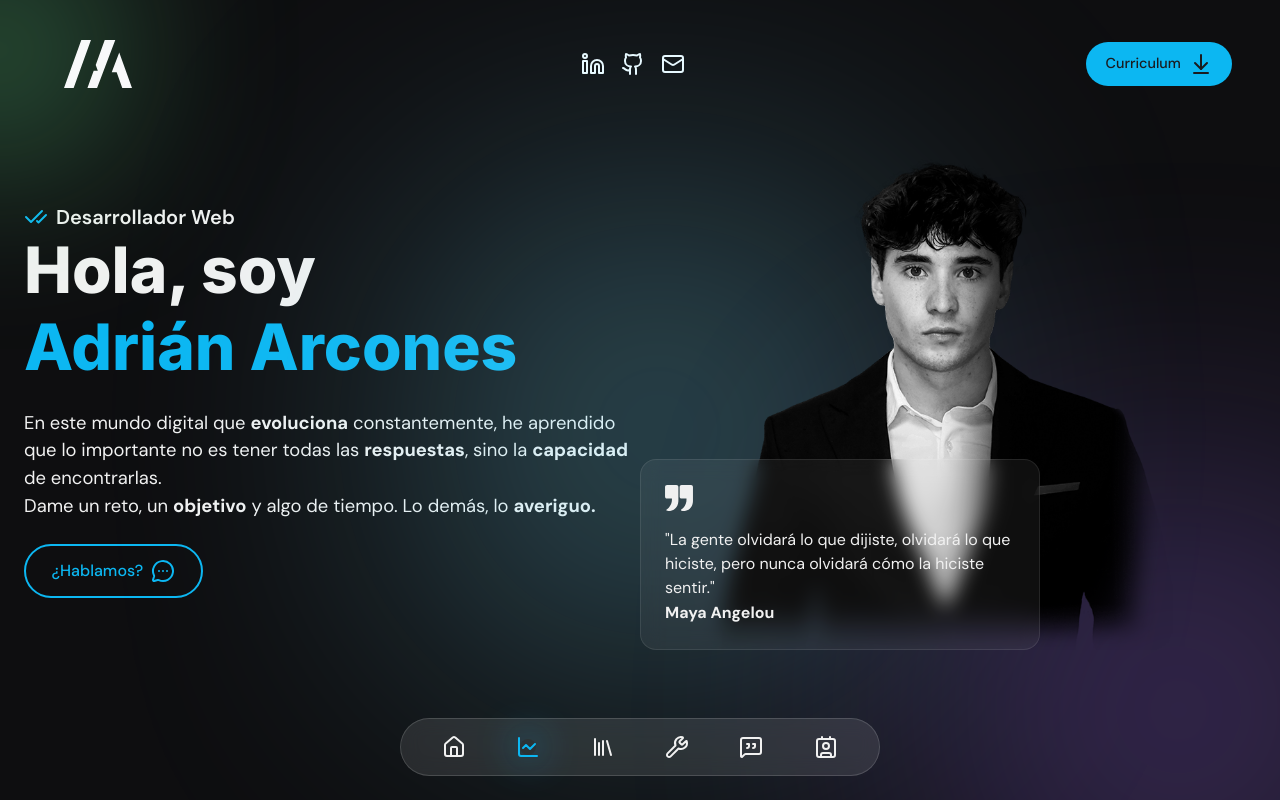
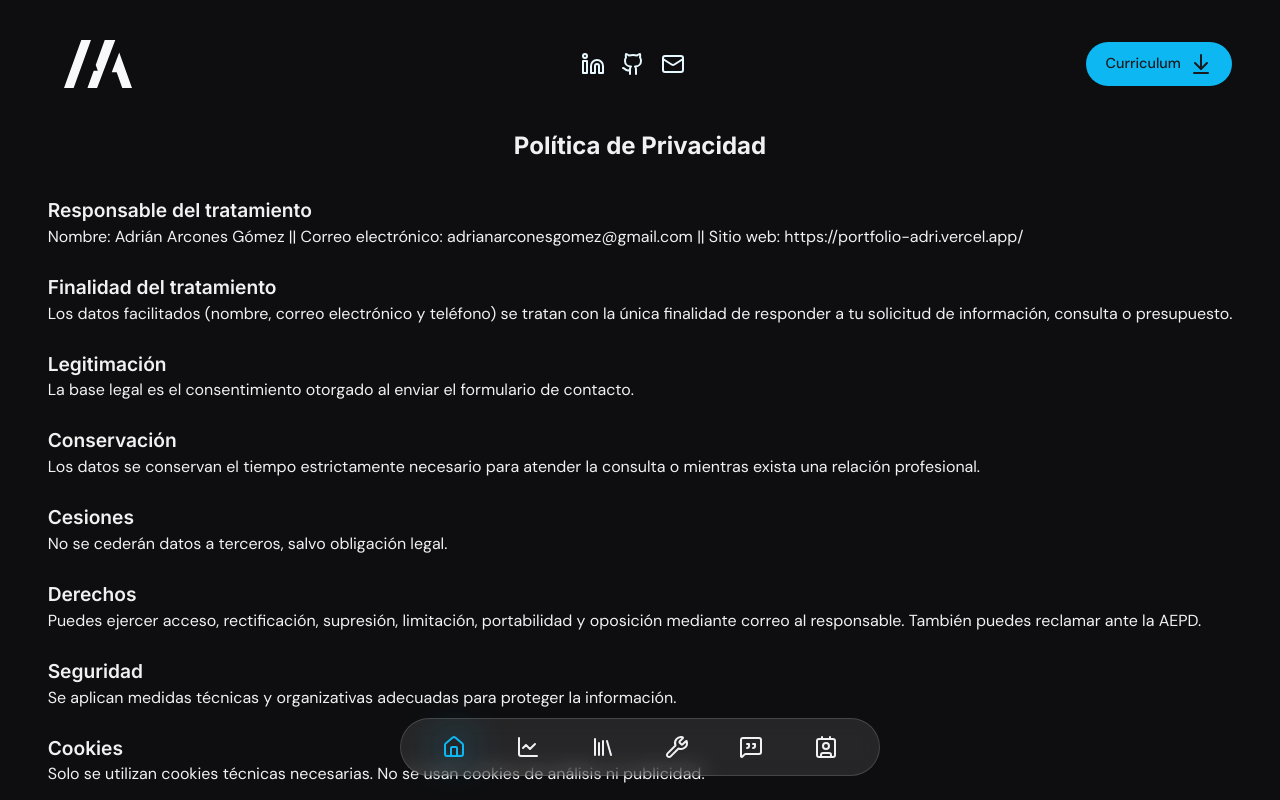
Before and after one commit to AdriArcones/portfolio-adri, a React (Vite) app: page /privacy-policy in a window 1280 px wide. Shown: the top 800 px of the page. Built offline with nearby package versions, Linux system fonts and the light colour scheme.

Commit message:
feat: update timeline data && include privacy policy

```diff
--- a/src/App.jsx
+++ b/src/App.jsx
@@ -1,3 +1,4 @@
+import { Routes, Route } from "react-router-dom";
 import { Hero } from "./features/Hero/Hero";
 import { Timeline } from "./features/Timeline/Timeline";
 import { Projects } from "./features/Projects/Projects";
@@ -6,36 +7,35 @@ import { Testimonials } from "./features/Testimonials/Testimonials";
 import { Contact } from "./features/Contact/Contact";
 import { Layout } from "./features/Layout/Layout";
 import BackgroundBlobs from "./shared/components/custom-blobs/BackgroundBlobs";
+import { PrivacyPolicy } from "./features/Policy/PrivacyPolicy";
 
-function App() {
+function Home() {
   return (
-    <Layout>
-       <BackgroundBlobs
-          blobs={[
-            {
-              color: "green",
-              size: "small",
-              position: "top-left",
-            },
-            {
-              color: "blue",
-              size: "medium",
-              position: "center",
-              center: true,
-            },
-            {
-              color: "orange",
-              size: "medium",
-              position: "bottom-right",
-            },
-          ]}
-        />
+    <>
+      <BackgroundBlobs
+        blobs={[
+          { color: "green", size: "small", position: "top-left" },
+          { color: "blue", size: "medium", position: "center", center: true },
+          { color: "orange", size: "medium", position: "bottom-right" },
+        ]}
+      />
       <Hero />
       <Timeline />
       <Projects />
       <Skills />
       <Testimonials />
       <Contact />
+    </>
+  );
+}
+
+function App() {
+  return (
+    <Layout>
+      <Routes>
+        <Route path="/" element={<Home />} />
+        <Route path="/privacy-policy" element={<PrivacyPolicy />} />
+      </Routes>
     </Layout>
   );
 }
--- /dev/null
+++ b/src/data/privacyPolicyData.js
@@ -0,0 +1,48 @@
+// Datos mokeados simplificados para la Política de Privacidad
+
+export const privacyPolicy = [
+  {
+    title: "Responsable del tratamiento",
+    content:
+      "Nombre: Adrián Arcones Gómez || Correo electrónico: adrianarconesgomez@gmail.com || Sitio web: https://portfolio-adri.vercel.app/",
+  },
+  {
+    title: "Finalidad del tratamiento",
+    content:
+      "Los datos facilitados (nombre, correo electrónico y teléfono) se tratan con la única finalidad de responder a tu solicitud de información, consulta o presupuesto.",
+  },
+  {
+    title: "Legitimación",
+    content:
+      "La base legal es el consentimiento otorgado al enviar el formulario de contacto.",
+  },
+  {
+    title: "Conservación",
+    content:
+      "Los datos se conservan el tiempo estrictamente necesario para atender la consulta o mientras exista una relación profesional.",
+  },
+  {
+    title: "Cesiones",
+    content: "No se cederán datos a terceros, salvo obligación legal.",
+  },
+  {
+    title: "Derechos",
+    content:
+      "Puedes ejercer acceso, rectificación, supresión, limitación, portabilidad y oposición mediante correo al responsable. También puedes reclamar ante la AEPD.",
+  },
+  {
+    title: "Seguridad",
+    content:
+      "Se aplican medidas técnicas y organizativas adecuadas para proteger la información.",
+  },
+  {
+    title: "Cookies",
+    content:
+      "Solo se utilizan cookies técnicas necesarias. No se usan cookies de análisis ni publicidad.",
+  },
+  {
+    title: "Actualizaciones",
+    content:
+      "Nos reservamos el derecho a modificar esta política para adaptarla a cambios normativos o de funcionamiento del sitio. Última actualización: 2025-09-18.",
+  },
+];
--- a/src/data/timelineData.js
+++ b/src/data/timelineData.js
@@ -42,17 +42,17 @@ export const timelineData = [
         images: [IllustratorImage],
         tags: ["Adobe Illustrator", "Adobe Photoshop", "UX"],
       },
-    ],
-  },
-  {
-    title: "2024",
-    content: [
       {
         title: "Ampliando mis conocimientos",
         text: "Decidí dar el siguiente paso: me matriculé en el grado de <b>Desarrollo de Aplicaciones Web</b> en la <b>Universidad Europea</b>. Empecé a consolidar todo lo que ya sabía de <b>HTML</b> y <b>CSS</b>, y aprendí nuevas herramientas como <b>Java</b>, <b>SQL</b>, <b>Linux</b> y <b>Git</b>.",
         images: [UniversidadImage],
         tags: ["HTML", "CSS", "Java", "SQL", "Linux", "Git"],
       },
+    ],
+  },
+  {
+    title: "2024",
+    content: [
       {
         title: "Trabajo en una agencia inmobiliaria",
         text: "Ese mismo verano, mis conocimientos de <b>diseño</b> me llevaron a trabajar en una <b>agencia inmobiliaria</b> creando su <b>logo</b> y materiales promocionales. No solo me gustó, sino que reafirmó que podía aportar <b>valor real</b>.",
--- /dev/null
+++ b/src/features/Policy/PrivacyPolicy.jsx
@@ -0,0 +1,22 @@
+import CustomSection from '../../shared/components/custom-section/CustomSection'
+import './PrivacyPolicy.scss'
+import { privacyPolicy } from '../../data/privacyPolicyData'
+
+export const PrivacyPolicy = () => {
+  return (
+    <CustomSection className='privacy-policy'>
+      <h1 className='privacy-policy__title'>Política de Privacidad</h1>
+
+    <div className='privacy-policy__content'>
+        {privacyPolicy.map((item) => (
+            <div className='privacy-policy__item'>
+                <h3 className='privacy-policy__item-title'>{item.title}</h3>
+                <p className='privacy-policy__item-description'>{item.content}</p>
+            </div>
+        ))}
+    </div>
+    </CustomSection>
+  );
+};
+
+export default PrivacyPolicy;
--- /dev/null
+++ b/src/features/Policy/PrivacyPolicy.scss
@@ -0,0 +1,21 @@
+@use '../../shared/styles/variables.scss' as *;
+@use '../../shared/styles/mixins.scss' as *;
+
+.privacy-policy {
+    margin-top: $spacing-xl;
+    justify-content: flex-start;
+
+    &__content {
+        @include flex(column, flex-start, flex-start);
+        gap: $spacing-md;
+    }
+
+    &__title {
+        margin: $spacing-lg 0;
+    }
+
+    &__item-title {
+        font-size: 1.2rem;
+        font-weight: 600;
+    }
+}
```
